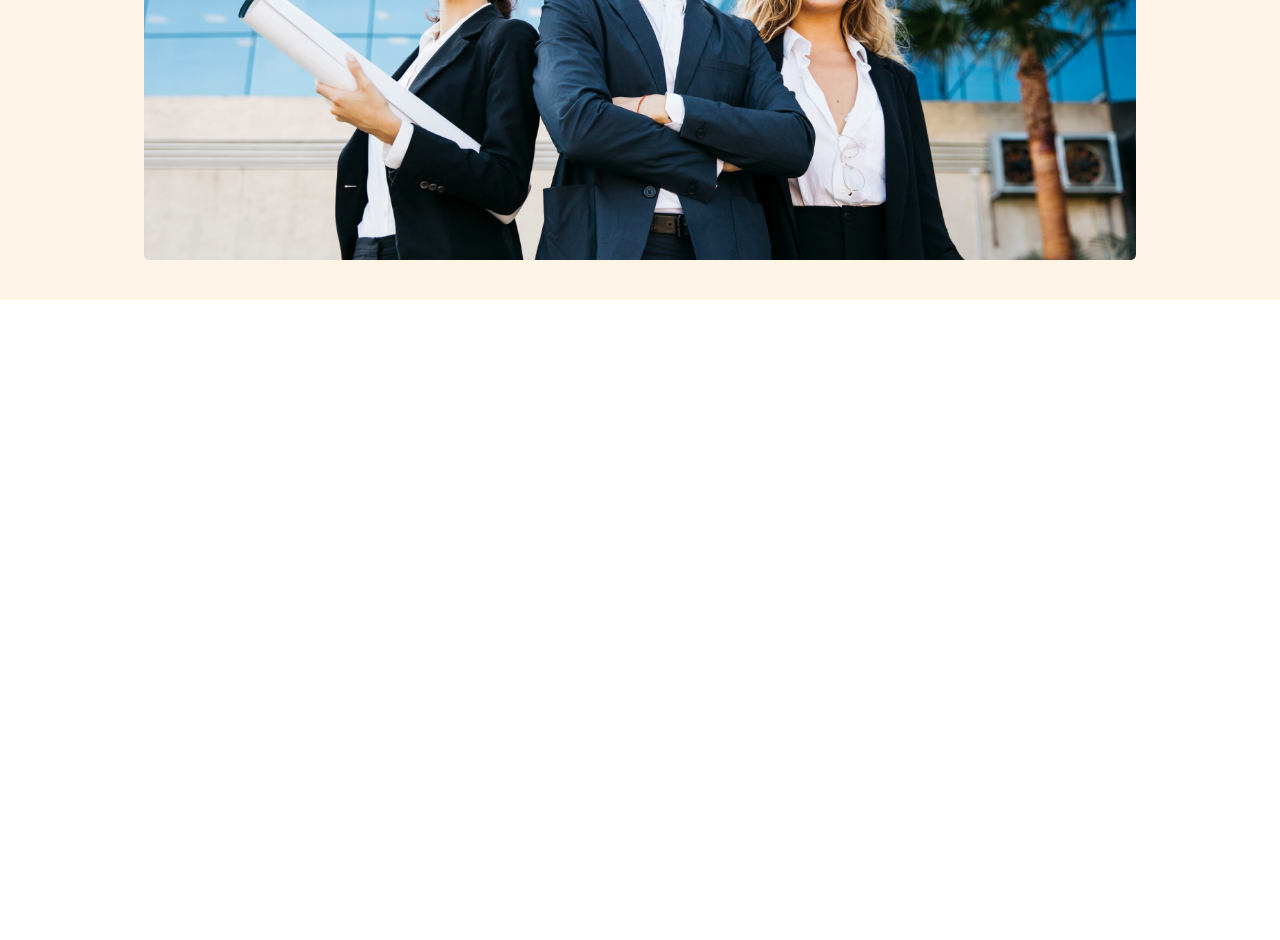
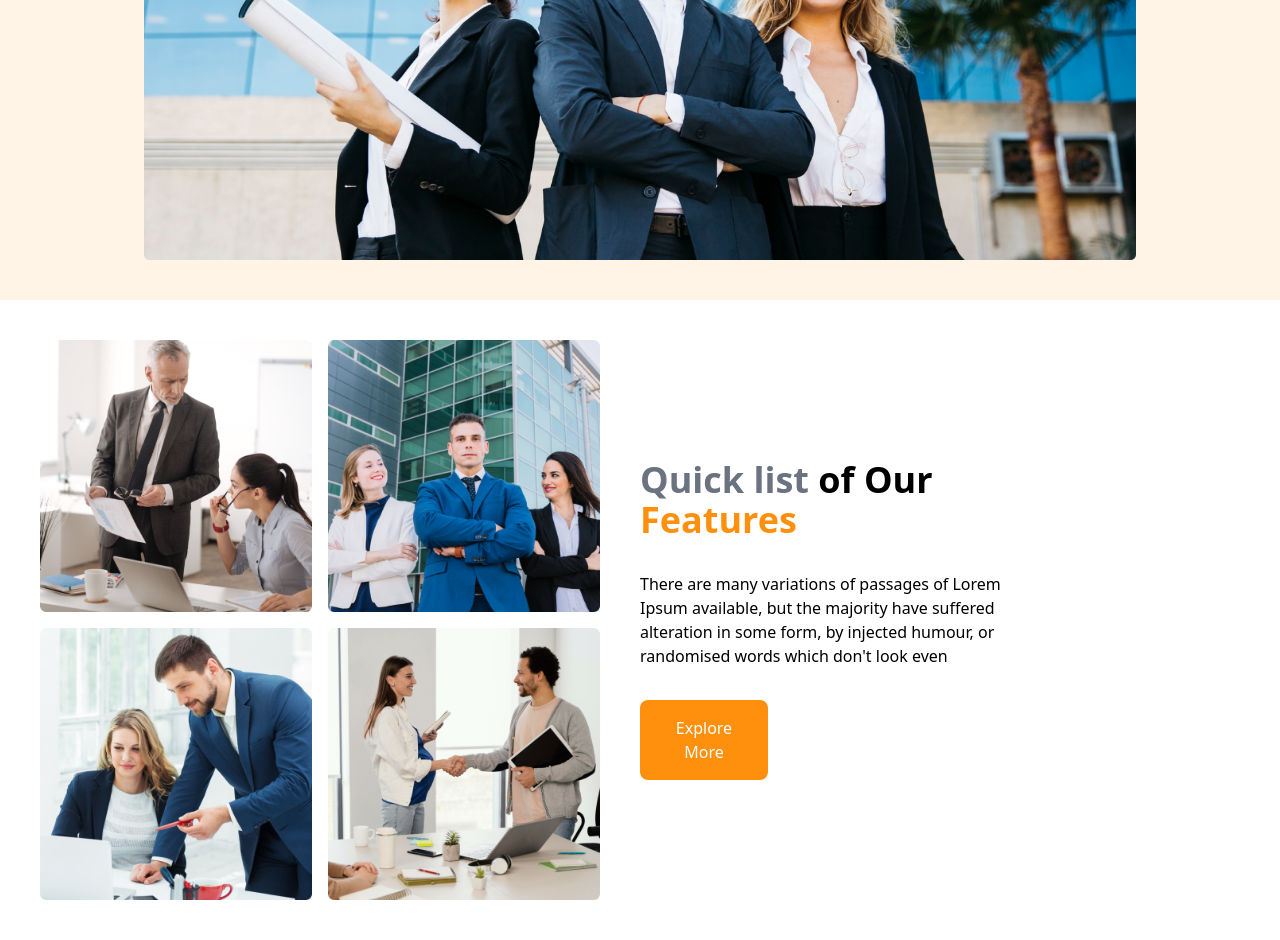
Before and after one commit to Flocky05/G3-Architescts, a plain HTML site: page index.html in a window 1280 px wide. Shown: the part 586-1526 px from the top of the page. Before the commit the page ends 886 px from the top, so only its background shows below. Drawn offline with nearby package versions, Linux system fonts and the light colour scheme.

Commit message:
update the features section

```diff
--- a/index.html
+++ b/index.html
@@ -45,5 +45,20 @@
         </div>
    </div>
    <!-- header section end -->
+    <!-- Features section start  -->
+        <div class="grid grid-cols-1 lg:grid-cols-2">
+            <div class="grid gap-x-4 gap-y-4 grid-cols-1 lg:grid-cols-2 m-10 justify-items-center ">
+                <img src="./images/team1.png" alt="">
+                <img src="./images/team2.png" alt="">
+                <img src="./images/team3.png" alt="">
+                <img src="./images/team4.png" alt="">
+            </div>
+            <div class=" w-full lg:w-3/5 flex flex-col justify-center items-center lg:items-start ">
+                <h2 class="text-4xl font-bold"> <span class="text-gray-500">Quick list</span> <span class="text-black">of Our</span> <span class="text-[#FF900E]">Features</span> </h2>
+                <p class="mt-8">There are many variations of passages of Lorem Ipsum available, but the majority have suffered alteration in some form, by injected humour, or randomised words which don't look even</p>
+                <button class="px-2 lg:px-4 py-2 lg:py-4 w-28  lg:w-32 bg-[#FF900E] rounded-lg text-white mt-6 lg:mt-8">Explore More</button>
+            </div>
+        </div>
+    <!-- Features section end -->
 </body>
 </html>
```
